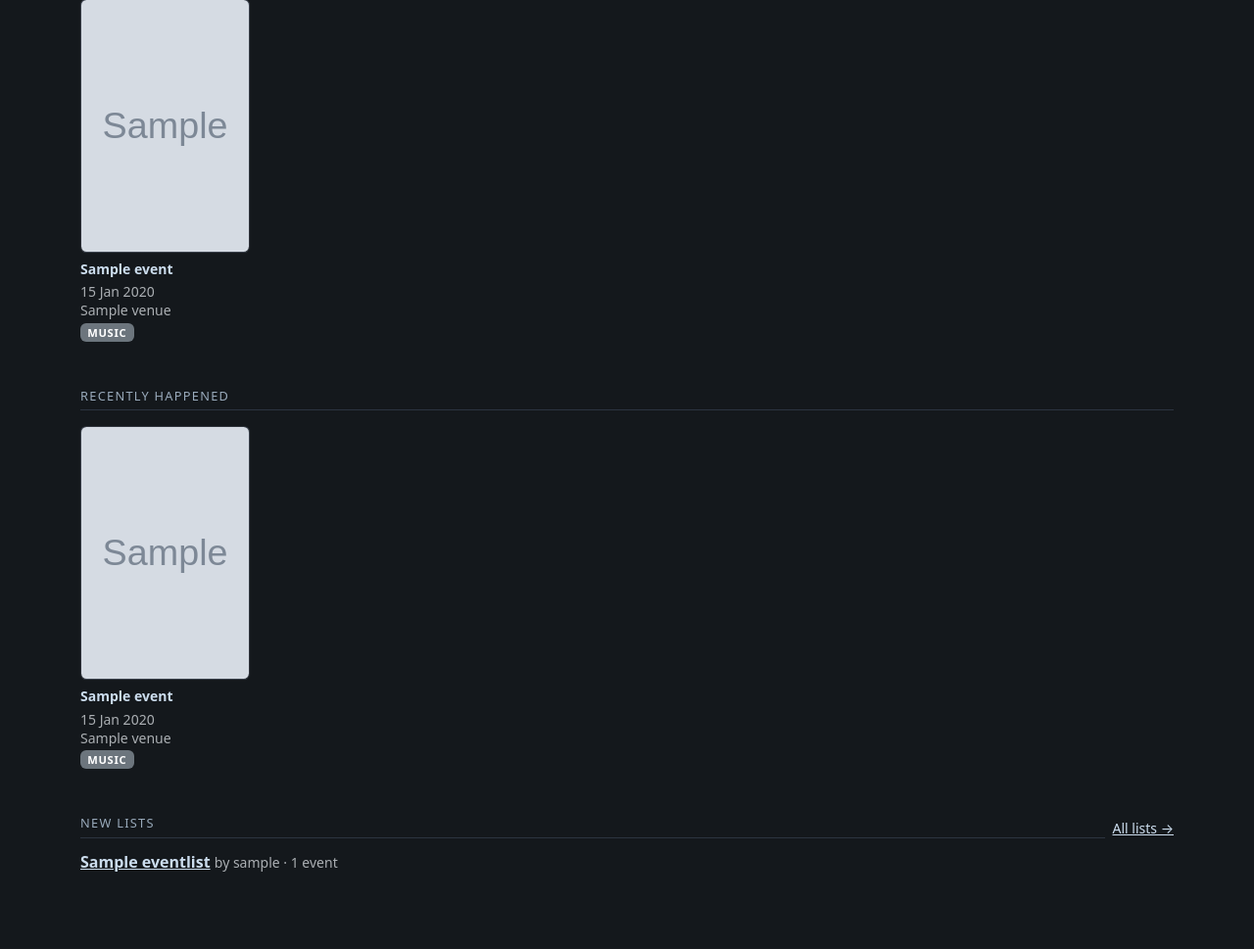
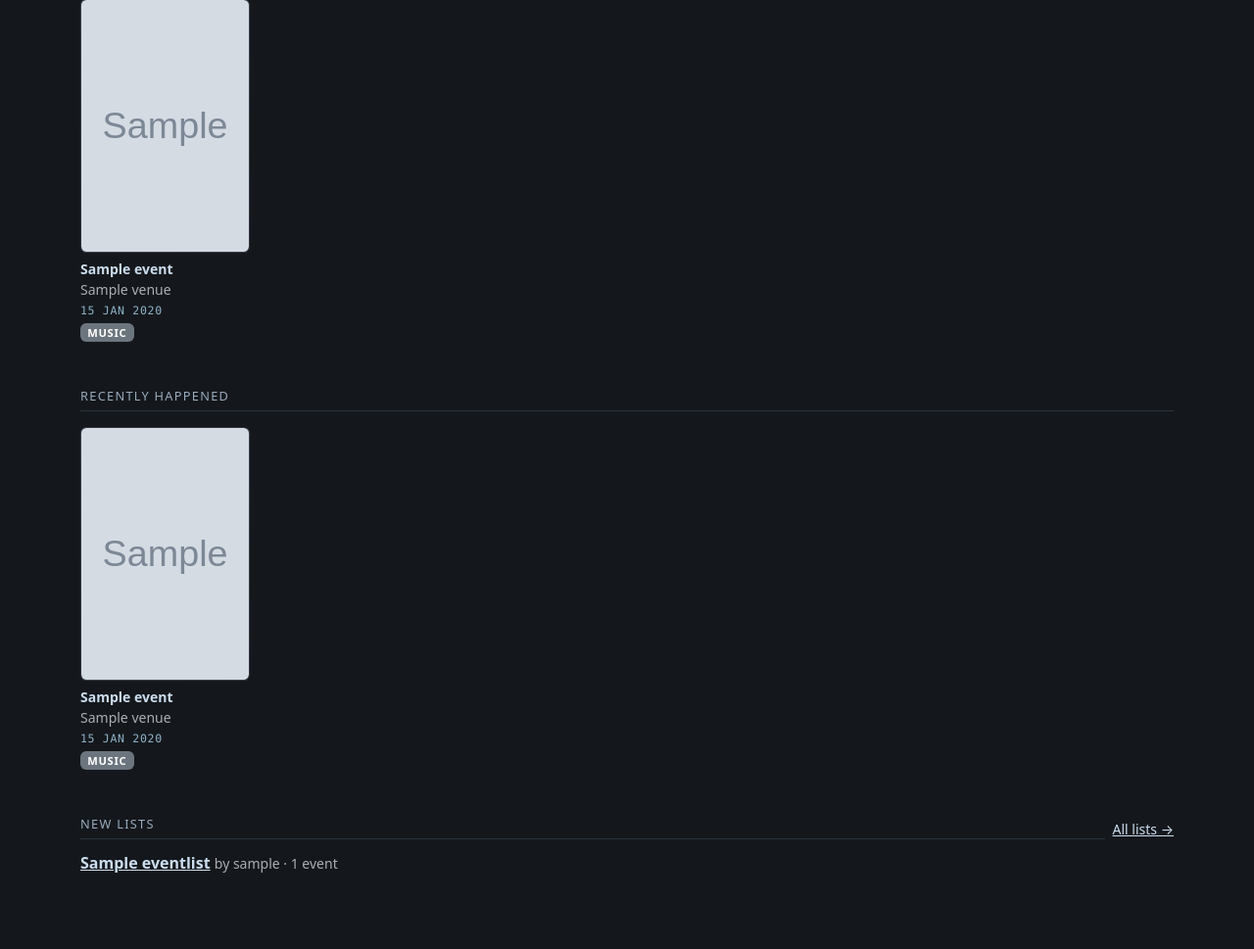
Before and after one commit to elcobalto/en-vivo, a Django app: page / in a window 1280 px wide. Shown: the part 325-1294 px from the top of the page at 98% size. Before the commit the page ends 1215 px from the top, so only its background shows below. Run offline with Django 4.2, Linux system fonts and the light colour scheme; tables that the repository leaves empty hold one stand-in row (values such as "Sample post"); grey boxes marked "Sample" are stand-in pictures; data that the repository does not hold is empty.

Commit message:
Show venue before date on event cards, with a distinct date style
- Venue name first (up to two lines), then the date
- Date in a small monospace, uppercase, blue-grey style inside <time>

Co-Authored-By: Claude Opus 5.5 <noreply@anthropic.com>

```diff
--- a/events/templates/base.html
+++ b/events/templates/base.html
@@ -31,6 +31,11 @@
       .poster-placeholder {
         position: absolute; inset: 0; display: flex; align-items: center; justify-content: center;
         font-size: .7rem; text-transform: uppercase; letter-spacing: .12em; color: #678;
+      }
+      .event-date {
+        font-family: ui-monospace, SFMono-Regular, Menlo, Consolas, monospace;
+        font-size: .72rem; text-transform: uppercase; letter-spacing: .06em;
+        color: #8fb3c7; white-space: nowrap;
       }
       .clamp-2 { display: -webkit-box; -webkit-line-clamp: 2; -webkit-box-orient: vertical; overflow: hidden; }
       .poster-title { position: relative; font-weight: 600; font-size: .9rem; line-height: 1.2; text-shadow: 0 1px 4px #000; }
--- a/events/templates/events/_event_card.html
+++ b/events/templates/events/_event_card.html
@@ -9,10 +9,10 @@
   </div>
 </a>
 <a class="d-block mt-2 fw-semibold small lh-sm clamp-2 text-decoration-none" href="{{ event.get_absolute_url }}">{{ event.title }}</a>
-<div class="small text-body-secondary mt-1 text-nowrap">
-  {% if event.date %}{{ event.date|date:"j M Y" }}{% else %}<span class="fst-italic opacity-50">Date not added</span>{% endif %}
+{% if event.venue %}<div class="small text-body-secondary lh-sm clamp-2 mt-1" title="{{ event.venue.name }}">{{ event.venue.name }}</div>{% endif %}
+<div class="event-date mt-1">
+  {% if event.date %}<time datetime="{{ event.date|date:'Y-m-d' }}">{{ event.date|date:"j M Y" }}</time>{% else %}<span class="opacity-50">Date not added</span>{% endif %}
 </div>
-{% if event.venue %}<div class="small text-body-secondary lh-sm clamp-2" title="{{ event.venue.name }}">{{ event.venue.name }}</div>{% endif %}
 <div class="small mt-1 d-flex align-items-center gap-2">
   <span class="badge text-bg-secondary type-badge">{{ event.get_event_type_display }}</span>
   {% if event.avg_rating %}<span class="stars">{{ event.avg_rating|stars }}</span><span class="text-body-secondary">{{ event.log_count }}</span>{% endif %}
```
